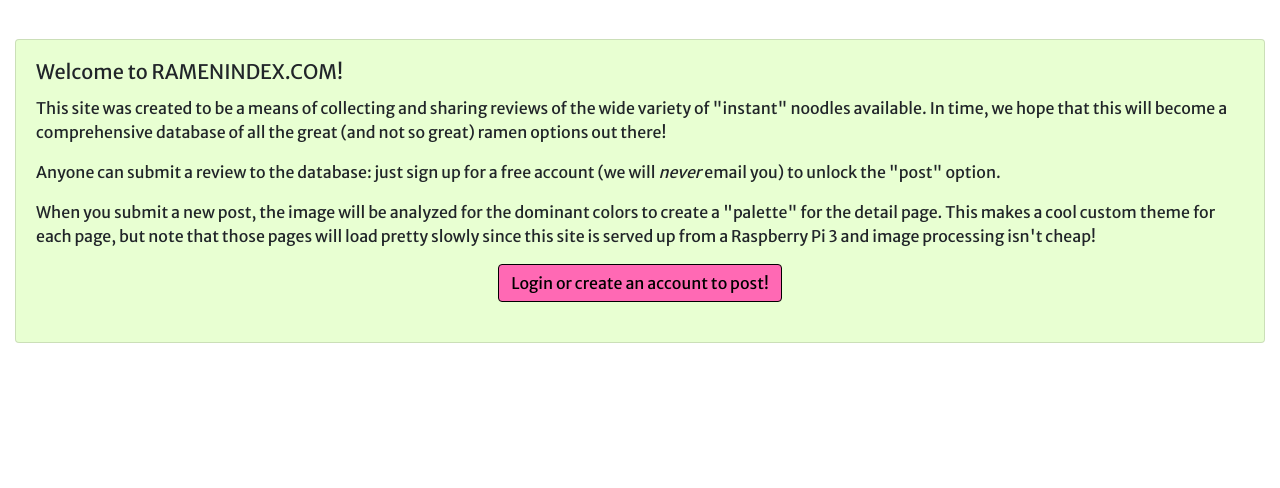
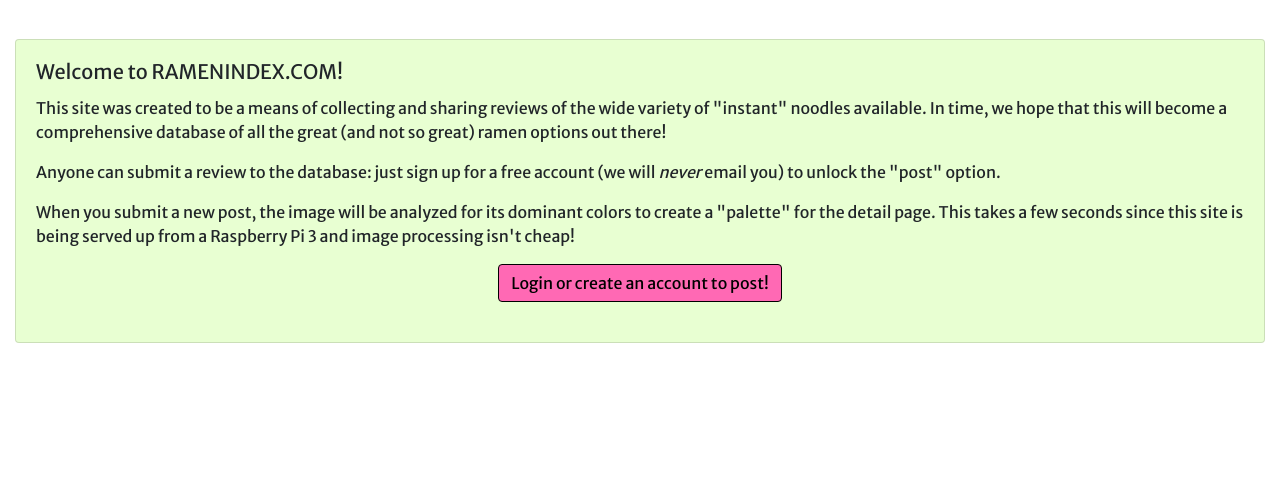
Before and after one commit to street-jackal/ramenindex, a Django app: template projects/templates/project_index.html in a window 1280 px wide. Shown: the part 107-595 px from the top of the page. Run offline with Django 3.2, Linux system fonts and the light colour scheme; the template is opened without the code that fills it, so the values that code supplies are empty; some libraries are stand-ins or nearby versions.

Commit message:
updated text on index page, and fixed index view

```diff
--- a/projects/templates/project_index.html
+++ b/projects/templates/project_index.html
@@ -11,7 +11,7 @@
         <h5 class="card-title">Welcome to RAMENINDEX.COM!</h5>
         <p class="card-text">This site was created to be a means of collecting and sharing reviews of the wide variety of "instant" noodles available. In time, we hope that this will become a comprehensive database of all the great (and not so great) ramen options out there!</p>
 	<p class="card-text">Anyone can submit a review to the database: just sign up for a free account (we will <i>never</i> email you) to unlock the "post" option.</p>
-	<p class="card-text">When you submit a new post, the image will be analyzed for the dominant colors to create a "palette" for the detail page. This makes a cool custom theme for each page, but note that those pages will load pretty slowly since this site is served up from a Raspberry Pi 3 and image processing isn't cheap!</p>
+	<p class="card-text">When you submit a new post, the image will be analyzed for its dominant colors to create a "palette" for the detail page. This takes a few seconds since this site is being served up from a Raspberry Pi 3 and image processing isn't cheap!</p>
 	<div class="text-center">
 	{% if user.is_authenticated %}
 	    <a href="/post" class="btn btn-large btn-secondary text-center" role="button">Submit a new product!</a>
--- a/projects/views.py
+++ b/projects/views.py
@@ -36,8 +36,10 @@ class CreatePostView(LoginRequiredMixin, CreateView):
     success_url = reverse_lazy('project_index')
 
     def form_valid(self, form):
+
         self.object = form.save()
         self.object.set_colors()
+        self.object = form.save()
         return HttpResponseRedirect(self.get_success_url())
 
 def signup(request):
```
